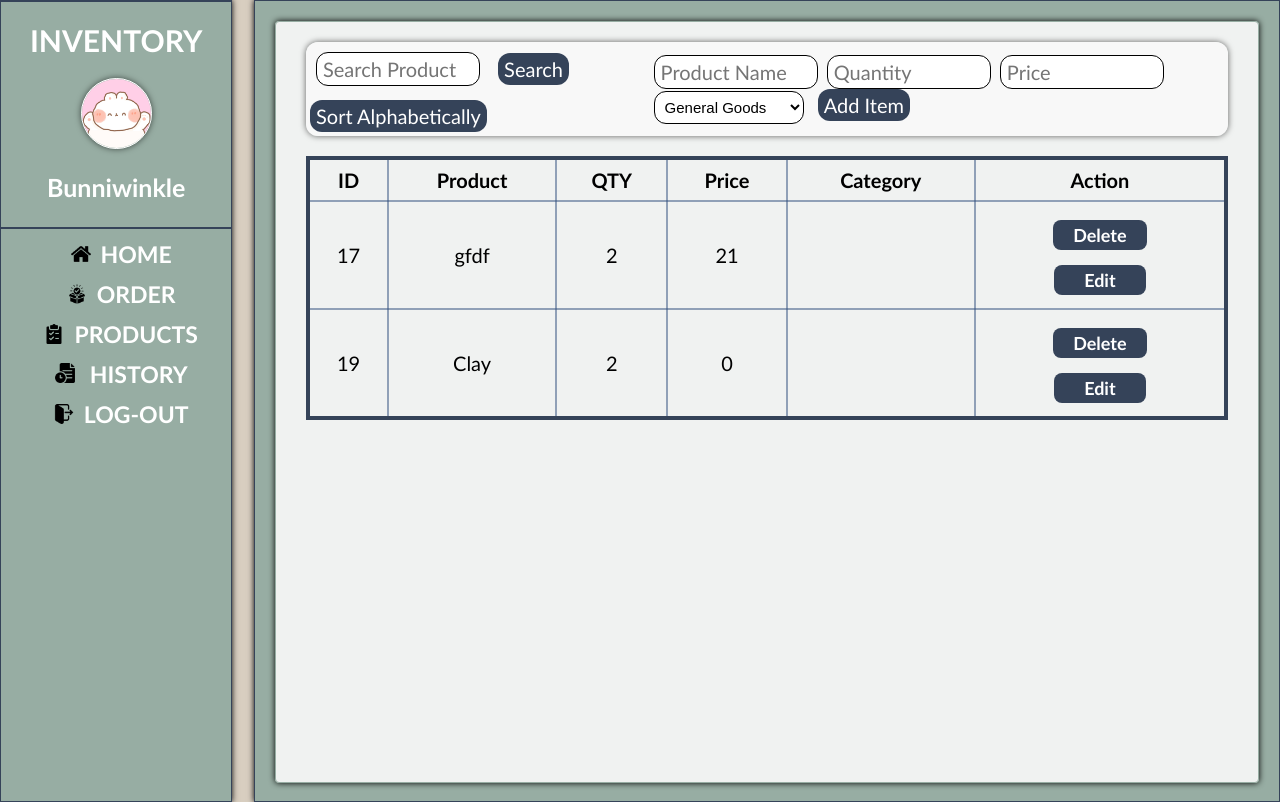
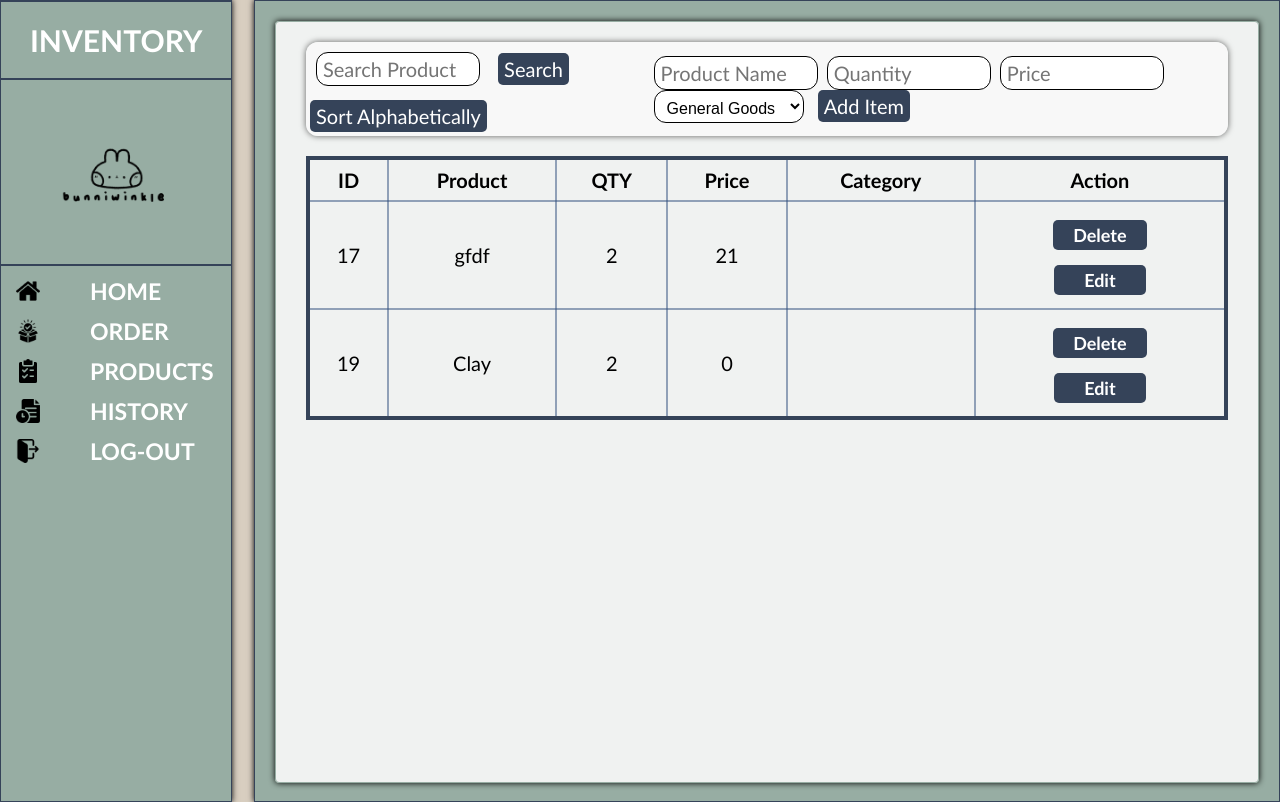
Before and after one commit to ArinGitPort/OnlineShopWebsite, a PHP site: page /Inventory.php in a window 1280 px wide. Run offline with PHP 8.4, Linux system fonts and the light colour scheme; data comes from the database, SQL or seed files in the repository.

Commit message:
16th Commit

```diff
--- a/Inventory.php
+++ b/Inventory.php
@@ -71,6 +71,7 @@ if (isset($_POST['sortAlpha'])) {
 
 <head>
     <link rel="stylesheet" href="stylingfile/maindisplay.css">
+    <link rel="icon" href="iconlogo/bunniwinkleIcon.ico">
     <meta charset="UTF-8">
     <meta name="viewport" content="width=device-width, initial-scale=1.0">
     <title>Inventory</title>
@@ -99,7 +100,7 @@ if (isset($_POST['sortAlpha'])) {
                             required min="0">
 
 
-                        <!-- Category Dropdown or Input Field -->
+                        <!-- This shi breaks when adding div -->
                         <select name="newCategory" id="newCategory" class="prodcategoryField" required>
                             <option value="General Goods">General Goods</option>
                             <option value="Bunni Charms">Bunni Charms</option>
--- a/Login.php
+++ b/Login.php
@@ -3,6 +3,7 @@
 
 <head>
   <link rel="stylesheet" href="stylingfile/loginstyle.css" />
+  <link rel="icon" href="iconlogo/bunniwinkleIcon.ico">
   <meta charset="UTF-8" />
   <meta name="viewport" content="width=device-width, initial-scale=1.0" />
   <title>Bunniwinkle Inventory</title>
--- a/added_items.php
+++ b/added_items.php
@@ -21,6 +21,7 @@ $deletedItemsResult = $conn->query($deletedItemsSql);
 
 <head>
     <link rel="stylesheet" href="stylingfile/maindisplay.css">
+    <link rel="icon" href="iconlogo/bunniwinkleIcon.ico">
     <meta charset="UTF-8">
     <meta name="viewport" content="width=device-width, initial-scale=1.0">
     <title>History</title>
--- a/additem.php
+++ b/additem.php
@@ -39,6 +39,7 @@ $conn->close();
 <head>
     <link rel="stylesheet" href="stylingfile/maindisplay.css">
     <link rel="stylesheet" href="stylingfile/additem.css">
+    <link rel="icon" href="iconlogo/bunniwinkleIcon.ico">
     <meta charset="UTF-8">
     <meta name="viewport" content="width=device-width, initial-scale=1.0">
     <title>Add New Order</title>
@@ -86,7 +87,7 @@ $conn->close();
             <input class="customernameField" type="text" id="customerName" name="customerName"
                 placeholder="Customer Name" required>
 
-            <button type="submit" name="addOrder" class="addButton">Add Order</button>
+            <button type="submit" name="addOrder" class="addnewOrder">Add Order</button>
         </div>
     </form>
 
--- a/deleted_items.php
+++ b/deleted_items.php
@@ -21,6 +21,7 @@ $deletedItemsResult = $conn->query($deletedItemsSql);
 
 <head>
     <link rel="stylesheet" href="stylingfile/maindisplay.css">
+    <link rel="icon" href="iconlogo/bunniwinkleIcon.ico">
     <meta charset="UTF-8">
     <meta name="viewport" content="width=device-width, initial-scale=1.0">
     <title>History</title>
--- a/edititem.php
+++ b/edititem.php
@@ -39,6 +39,7 @@ $conn->close();
 
 <head>
     <link rel="stylesheet" href="stylingfile/edititem.css">
+    <link rel="icon" href="iconlogo/bunniwinkleIcon.ico">
     <meta charset="UTF-8">
     <meta name="viewport" content="width=device-width, initial-scale=1.0">
     <title>Edit Product</title>
--- a/history.php
+++ b/history.php
@@ -1,4 +1,4 @@
-<?php
+<a?php
 session_start();
 $conn = new mysqli("localhost", "root", "", "logindb");
 
@@ -21,6 +21,7 @@ $deletedItemsResult = $conn->query($deletedItemsSql);
 
 <head>
     <link rel="stylesheet" href="stylingfile/maindisplay.css">
+    <link rel="icon" href="iconlogo/bunniwinkleIcon.ico">
     <meta charset="UTF-8">
     <meta name="viewport" content="width=device-width, initial-scale=1.0">
     <title>History</title>
@@ -32,7 +33,7 @@ $deletedItemsResult = $conn->query($deletedItemsSql);
 
     <div class="maindisplayDiv">
         <div class="insideTabelDisplayDiv">
-            <h2 class="historyLabel">Added Items</h2>
+            <a class="historyLabel">Added Items</a>
             <div class="tableWrap">
             <table class="historyTable">
                 <tr>
--- a/home.php
+++ b/home.php
@@ -6,6 +6,7 @@
     <link rel="stylesheet" href="stylingfile/home.css">
     <meta charset="UTF-8">
     <meta name="viewport" content="width=device-width, initial-scale=1.0">
+    <link rel="icon" href="iconlogo/bunniwinkleIcon.ico">
     <title>Inventory</title>
 </head>
 
--- a/order_history.php
+++ b/order_history.php
@@ -21,6 +21,7 @@ $orderHistoryResult = $conn->query($orderHistorySql);
 
 <head>
     <link rel="stylesheet" href="stylingfile/maindisplay.css">
+    <link rel="icon" href="iconlogo/bunniwinkleIcon.ico">
     <meta charset="UTF-8">
     <meta name="viewport" content="width=device-width, initial-scale=1.0">
     <title>History</title>
--- a/sidebar.php
+++ b/sidebar.php
@@ -5,10 +5,7 @@
         <div>
             <h1 class="inventoryLabel">INVENTORY</h1>
         </div>
-        <div><img class="userIcon" src="imgBG/bunniwinkleIcon.jpg" alt=""></div>
-        <div class="usernamelabelDiv">
-            <h3 class="usernameLabel">Bunniwinkle</h3>
-        </div>
+        <div><img class="userIcon" src="imgBG/bunniwinkelanotherlogo.jpg" alt=""></div>
     </div>
 
     <div class="sidebarMenuContainer">
@@ -53,45 +50,6 @@
 </div>
 
 
-<style>
-    /* Dropdown Menu Styles */
-    .dropdown {
-        position: relative;
-        text-align: center;
-    }
-
-    .dropdown-container {
-        display: inline-block;
-        position: relative;
-        width: 100%;
-    }
-
-    .dropdown-content {
-        display: none;
-        position: absolute;
-        left: 44.5%;
-        transform: translateX(-50%);
-        background-color: #97ada3;
-        width: 100%;
-        border-right: solid 1px;
-        z-index: 1;
-        padding-left:  20px;
-        margin: 0;
-    }
-
-    .dropdown-item {
-        margin: 0;
-        padding-top: 20px;
-        color: white;
-        text-decoration: none;
-        display: block;
-        font-size: 18px;
-        font-family: "Trebuchet MS", "Lucida Sans Unicode", "Lucida Grande", "Lucida Sans", Arial, sans-serif;
-    }
-
-
-</style>
-
 <script>
     function toggleDropdown() {
         const dropdownContent = document.getElementById('dropdownContent');
--- a/stylingfile/edititem.css
+++ b/stylingfile/edititem.css
@@ -81,7 +81,7 @@ body {
   margin-left: 5px;
   font-size: 20px;
   outline: none;
-  border-radius: 12px;
+  border-radius: 5px;
   transition: all 0.3s ease;
 }
 
@@ -115,7 +115,7 @@ body {
   margin-left: 5px;
   font-size: 20px;
   outline: none;
-  border-radius: 12px;
+  border-radius: 5px;
   transition: all 0.3s ease;
 }
 
--- a/stylingfile/maindisplay.css
+++ b/stylingfile/maindisplay.css
@@ -135,13 +135,16 @@ body {
   border-color: #354359;
 }
 
+
 .prodcategoryField {
-  justify-content: top;
-  padding: 6px;
+  padding-top:  8px;
+  padding-bottom: 4px;
+  padding-left: 8px;
+  padding-right: 8px;
   margin-right: 5px;
   background-color: white;
   border: solid 1px;
-  font-size: 15px;
+  font-size: 16px;
   outline: none;
   width: 150px;
   border-radius: 12px;
@@ -169,7 +172,7 @@ body {
   margin: 4px;
   font-size: 20px;
   outline: none;
-  border-radius: 12px;
+  border-radius: 5px;
   transition: all 0.3s ease;
 }
 
@@ -186,7 +189,7 @@ body {
   margin: 4px;
   font-size: 20px;
   outline: none;
-  border-radius: 12px;
+  border-radius: 5px;
   transition: all 0.3s ease;
 }
 
@@ -203,7 +206,7 @@ body {
   margin-left: 5px;
   font-size: 20px;
   outline: none;
-  border-radius: 12px;
+  border-radius: 5px;
   transition: all 0.3s ease;
 }
 
@@ -235,7 +238,7 @@ body {
 
 .deletetableButton {
   border: none;
-  border-radius: 8px;
+  border-radius: 5px;
   background-color: #354359;
   color: white;
   transition: all 0.3s ease;
@@ -254,7 +257,7 @@ body {
 
 .edittableButton {
   border: none;
-  border-radius: 8px;
+  border-radius: 5px;
   background-color: #354359;
   color: white;
   transition: all 0.3s ease;
--- a/stylingfile/sidebarstyle.css
+++ b/stylingfile/sidebarstyle.css
@@ -26,22 +26,14 @@ body {
   font-family: "Trebuchet MS", "Lucida Sans Unicode", "Lucida Grande", "Lucida Sans", Arial, sans-serif;
   font-size: 30px;
   color: white;
+  padding-bottom: 20px;
+  border-bottom: solid 2px;
+  border-color: #354359;
 }
 
-.usernameLabel {
-  font-family: "Trebuchet MS", "Lucida Sans Unicode", "Lucida Grande", "Lucida Sans", Arial, sans-serif;
-  margin-top: 20px;
-  font-size: 25px;
-  color: white;
-  cursor: pointer;
-}
 
 .userIcon {
-  border: solid 1px;
-  border-color: white;
-  border-radius: 100px;
-  width: 30%;
-  box-shadow: 0 0 6px rgba(0, 0, 0, 0.6);
+  width: 70%;
 }
 
 .listDashboard {
@@ -60,6 +52,7 @@ body {
 .menuDashboard {
   display: inline-block;
   height: 100%;
+  padding-left: 40px;
   line-height: 40px;
   font-size: 23px;
   text-decoration: none;
@@ -69,23 +62,73 @@ body {
   transition: all 0.3s ease;
 }
 
-.imgIcon {
-  width: 20px;
-  margin-right: 10px;
-  vertical-align: left;
-}
-
+/* List Item Container */
 .listDiv {
   display: flex;
   align-items: center;
-  justify-content: center;
   width: 100%;
   height: 100%;
   padding: 5px;
   transition: all 0.3s ease;
 }
 
-.listDiv:hover {
-  background-color: #354359;
-  box-shadow: 0 0 6px rgba(0, 0, 0, 0.6);
+/* Icon Styles */
+.imgIcon {
+  width: 24px;
+  height: 24px;
+  margin-right: 10px;
+  margin-left: 10px; /* Adjusted left margin for proper alignment */
+  padding: 0;
 }
+
+/* Dropdown Menu Styles */
+.dropdown {
+  display: block;
+}
+
+.dropdown-container {
+  display: flex; /* Ensures icon and text align as in regular items */
+  align-items: center;
+  width: 100%;
+  height: 40px; /* Matches height of regular items */
+  padding: 5px;
+  transition: all 0.3s ease;
+}
+
+/* Dropdown Menu Styles */
+.dropdown-content {
+    display: none;
+    position: absolute;
+    background-color: #97ada3;
+    width: 180px; /* Set the width to the desired size */
+    height: 150px; /* Automatically adjust height based on content */
+    z-index: 1;
+    padding: 10px; /* Add padding for spacing inside the dropdown */
+    margin: 0;
+    left: 230px; /* Adjust left value as needed */
+    border: 2px solid #354359; /* Add a border */
+    box-shadow: 0 0 6px rgba(0, 0, 0, 0.6); /* Add a box shadow for better visibility */
+    border-radius: 5px; /* Optionally, add rounded corners */
+}
+
+/* Dropdown items */
+.dropdown-item {
+    padding: 10px; /* Space inside the dropdown items */
+    color: white;
+    text-decoration: none;
+    display: block;
+    font-size: 18px;
+    font-family: "Trebuchet MS", "Lucida Sans Unicode", "Lucida Grande", "Lucida Sans", Arial, sans-serif;
+}
+
+/* Dropdown item hover effect */
+.dropdown-item:hover {
+    background-color: #354359; /* Highlight item on hover */
+    border-radius: 3px; /* Optional: Rounded corners for hover effect */
+}
+
+/* List item hover */
+.listDiv:hover, .dropdown-container:hover {
+    background-color: #354359;
+    box-shadow: 0 0 6px rgba(0, 0, 0, 0.6);
+}
```
Also changed, not shown: productorder.php (+9 -5 lines), stylingfile/additem.css (+8 -2 lines), iconlogo/bunniwinkleIcon.ico (added), imgBG/bunniwinkelanotherlogo.jpg (added).
